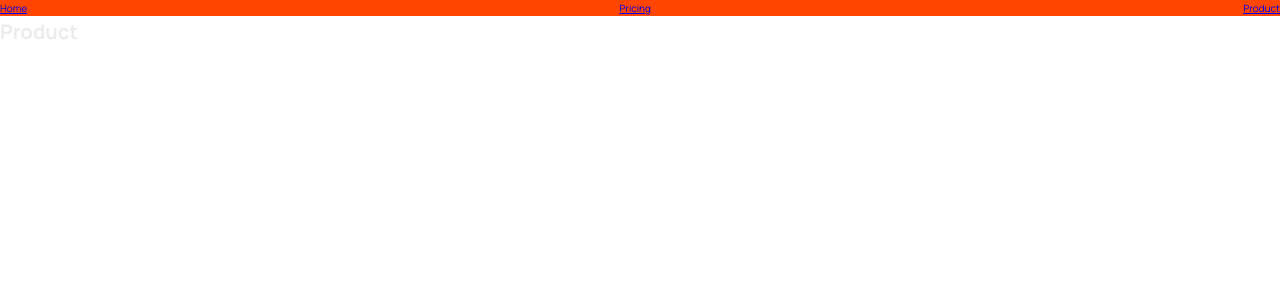
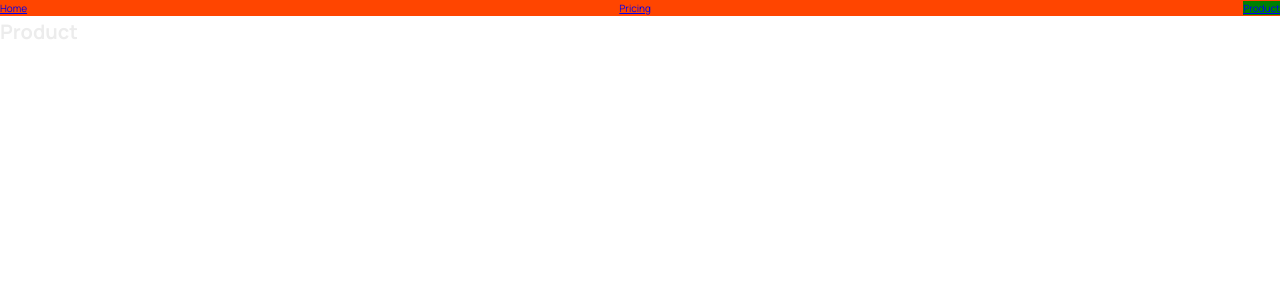
Before and after one commit to AbdelrahmanEhab20/worldwise-react-app, a React (Vite) app: page /product in a window 1280 px wide. Shown: the top 300 px of the page. Built offline with nearby package versions, Linux system fonts and the light colour scheme.

Commit message:
latest updates styling

```diff
--- a/src/pages/HomePage.jsx
+++ b/src/pages/HomePage.jsx
@@ -1,3 +1,4 @@
+import { Link } from "react-router-dom";
 import styles from "../style/Homepage.module.css";
 
 export default function Homepage() {
@@ -14,6 +15,9 @@ export default function Homepage() {
                     of. Never forget your wonderful experiences, and show your friends how
                     you have wandered the world.
                 </h2>
+                <Link className="cta" to={"/app"}>
+                    Start Tracking Now
+                </Link>
             </section>
         </main>
     );
--- a/src/style/Homepage.module.css
+++ b/src/style/Homepage.module.css
@@ -5,7 +5,7 @@
       rgba(36, 42, 46, 0.8),
       rgba(36, 42, 46, 0.8)
     ),
-    url("../bg.jpg");
+    url("../assets/bg.jpg");
   background-size: cover;
   background-position: center;
   padding: 2.5rem 5rem;
--- a/src/style/PageNav.module.css
+++ b/src/style/PageNav.module.css
@@ -6,3 +6,6 @@
   display: flex;
   justify-content: space-between;
 }
+.nav :global(.active) {
+  background-color: green;
+}
```
